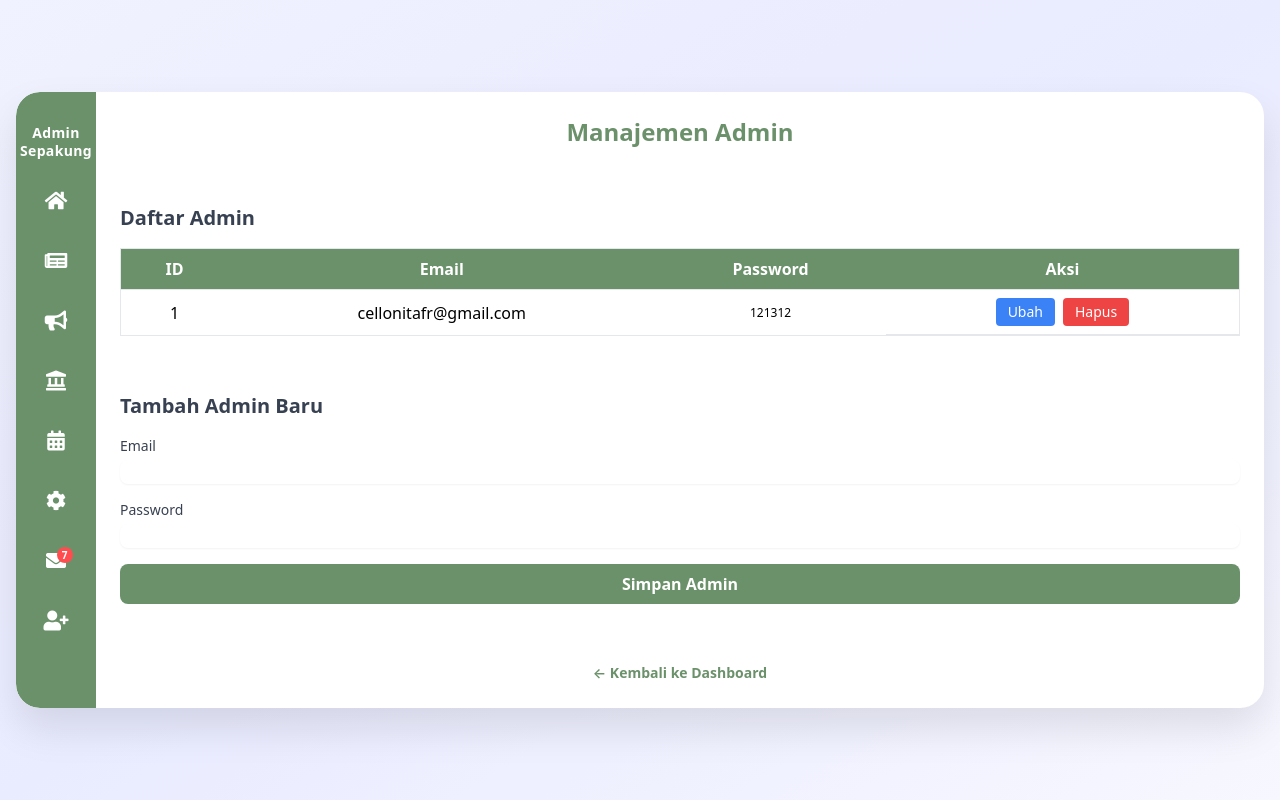
After one commit to Deboraachris/RPL, a PHP site: page /adminBaru.php in a window 1280 px wide. The commit adds this page. Run offline with PHP 8.4, Linux system fonts and the light colour scheme; data comes from the database, SQL or seed files in the repository; some libraries are stand-ins or nearby versions.

Commit message:
adminbaru

```diff
--- /dev/null
+++ b/adminBaru.php
@@ -0,0 +1,131 @@
+<?php
+// Koneksi database
+$host = "localhost";
+$user = "root";
+$pass = "";
+$db   = "sepakung";
+
+$conn = new mysqli($host, $user, $pass, $db);
+if ($conn->connect_error) {
+    die("Koneksi gagal: " . $conn->connect_error);
+}
+
+// Ambil semua admin
+$result = $conn->query("SELECT id, email, password FROM users ORDER BY id ASC");
+
+// Cek notifikasi
+$notif = '';
+if (isset($_GET['hapus']) && $_GET['hapus'] == 'berhasil') {
+    $notif = 'Admin berhasil dihapus.';
+}
+if (isset($_GET['ubah']) && $_GET['ubah'] == 'berhasil') {
+    $notif = 'Password berhasil diubah.';
+}
+if (isset($_GET['tambah']) && $_GET['tambah'] == 'berhasil') {
+    $notif = 'Admin baru berhasil ditambahkan.';
+}
+?>
+
+<!DOCTYPE html>
+<html lang="en">
+<head>
+    <meta charset="UTF-8">
+    <title>Manajemen Admin</title>
+    <script src="https://cdn.tailwindcss.com"></script>
+    <link href="https://cdnjs.cloudflare.com/ajax/libs/font-awesome/5.15.3/css/all.min.css" rel="stylesheet"/>
+    <style>
+        body { font-family: system-ui, -apple-system, BlinkMacSystemFont, 'Segoe UI', Roboto, Oxygen, Ubuntu, Cantarell, 'Open Sans', 'Helvetica Neue', sans-serif; }
+    </style>
+</head>
+<body class="bg-gradient-to-br from-[#f0f2ff] via-[#e9ebff] to-[#f7f7ff] min-h-screen flex items-center justify-center p-4">
+
+<div class="max-w-[2200px] w-full bg-white rounded-3xl shadow-[0_20px_40px_rgba(0,0,0,0.1)] flex flex-col md:flex-row overflow-hidden">
+
+    <!-- Sidebar -->
+    <aside class="bg-[#6B916B] w-16 md:w-20 flex flex-col items-center py-8 space-y-8 rounded-l-3xl text-white select-none">
+        <div class="text-center text-sm font-semibold leading-tight tracking-wide">Admin<br>Sepakung</div>
+        <nav class="flex flex-col space-y-10 mt-6">
+            <a href="dashboard.php" class="text-white text-xl flex justify-center items-center"><i class="fas fa-home"></i></a>
+            <a href="berita.php" class="text-white text-xl flex justify-center items-center"><i class="fas fa-newspaper"></i></a>
+            <a href="event.php" class="text-white text-xl flex justify-center items-center"><i class="fas fa-bullhorn"></i></a>
+            <a href="beritaPemerintah.php" class="text-white text-xl flex justify-center items-center"><i class="fas fa-landmark"></i></a>
+            <a href="calender.php" class="text-white text-xl flex justify-center items-center"><i class="fas fa-calendar-alt"></i></a>
+            <a href="settings.php" class="text-white text-xl flex justify-center items-center"><i class="fas fa-cog"></i></a>
+            <a href="kritiksaran.php" class="text-white text-xl flex justify-center items-center relative"><i class="fas fa-envelope"></i><span class="absolute -top-1 -right-1 bg-[#ff4d4f] text-[10px] font-semibold rounded-full w-4 h-4 flex items-center justify-center">7</span></a>
+            <a href="adminBaru.php" class="text-white text-xl flex justify-center items-center"><i class="fas fa-user-plus"></i></a>
+        </nav>
+    </aside>
+
+    <!-- Main Content -->
+    <main class="flex-1 p-6 md:p-6 space-y-6 md:space-y-14">
+
+        <h2 class="text-2xl font-bold mb-6 text-[#6B916B] text-center">Manajemen Admin</h2>
+
+        <!-- Notifikasi -->
+        <?php if (!empty($notif)): ?>
+            <div class="mb-6 p-4 bg-green-100 border border-green-400 text-green-700 rounded-lg text-center">
+                <?php echo $notif; ?>
+            </div>
+        <?php endif; ?>
+
+        <!-- Daftar Admin -->
+        <div class="mb-8">
+            <h3 class="text-xl font-semibold text-gray-700 mb-4">Daftar Admin</h3>
+            <div class="overflow-x-auto">
+                <table class="min-w-full bg-white border border-gray-200 rounded-lg">
+                    <thead class="bg-[#6B916B] text-white">
+                        <tr>
+                            <th class="py-2 px-4 border-b">ID</th>
+                            <th class="py-2 px-4 border-b">Email</th>
+                            <th class="py-2 px-4 border-b">Password</th>
+                            <th class="py-2 px-4 border-b">Aksi</th>
+                        </tr>
+                    </thead>
+                    <tbody>
+                        <?php if ($result->num_rows > 0): ?>
+                            <?php while($row = $result->fetch_assoc()): ?>
+                                <tr class="text-center">
+                                    <td class="py-2 px-4 border-b"><?php echo $row['id']; ?></td>
+                                    <td class="py-2 px-4 border-b"><?php echo $row['email']; ?></td>
+                                    <td class="py-2 px-4 border-b text-xs break-all"><?php echo $row['password']; ?></td>
+                                    <td class="py-2 px-4 border-b flex justify-center gap-2">
+                                        <a href="ubah-password.php?id=<?php echo $row['id']; ?>" class="bg-blue-500 text-white py-1 px-3 rounded hover:bg-blue-600 text-sm">Ubah</a>
+                                        <a href="hapus-admin.php?id=<?php echo $row['id']; ?>" onclick="return confirm('Yakin ingin menghapus admin ini?')" class="bg-red-500 text-white py-1 px-3 rounded hover:bg-red-600 text-sm">Hapus</a>
+                                    </td>
+                                </tr>
+                            <?php endwhile; ?>
+                        <?php else: ?>
+                            <tr><td colspan="4" class="py-4 text-center text-gray-500">Belum ada admin</td></tr>
+                        <?php endif; ?>
+                    </tbody>
+                </table>
+            </div>
+        </div>
+
+        <!-- Form Tambah Admin -->
+        <div>
+            <h3 class="text-xl font-semibold text-gray-700 mb-4">Tambah Admin Baru</h3>
+            <form action="proses-tambah-admin.php" method="POST" class="space-y-4">
+                <div>
+                    <label class="block text-sm font-medium text-gray-700 mb-1" for="email">Email</label>
+                    <input type="email" id="email" name="email" required class="w-full border-gray-300 rounded-lg shadow-sm focus:ring-[#6B916B] focus:border-[#6B916B]">
+                </div>
+                <div>
+                    <label class="block text-sm font-medium text-gray-700 mb-1" for="password">Password</label>
+                    <input type="password" id="password" name="password" required class="w-full border-gray-300 rounded-lg shadow-sm focus:ring-[#6B916B] focus:border-[#6B916B]">
+                </div>
+                <button type="submit" class="w-full bg-[#6B916B] text-white py-2 rounded-lg font-semibold hover:bg-[#5a7d5a] transition">Simpan Admin</button>
+            </form>
+        </div>
+
+        <div class="mt-6 text-center">
+            <a href="dashboard.php" class="text-sm text-[#6B916B] font-semibold hover:underline">← Kembali ke Dashboard</a>
+        </div>
+
+    </main>
+</div>
+
+</body>
+</html>
+
+<?php $conn->close(); ?>
```
Also changed, not shown: berita.php (+4 -4 lines), beritaPemerintah.php (+4 -4 lines), calender.php (+4 -4 lines), dashboard.php (+4 -4 lines), event.php (+4 -4 lines), hapus-admin.php (added, +33 -0 lines), kritiksaran.php (+4 -4 lines), proses-tambah-admin.php (added, +91 -0 lines), settings.php (+4 -4 lines), ubah-password.php (added, +80 -0 lines).
